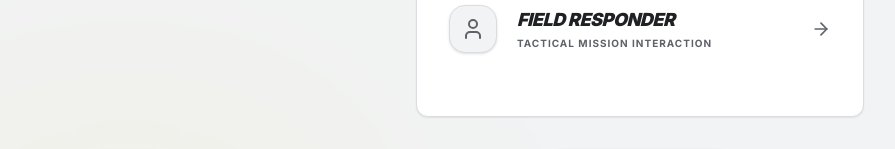
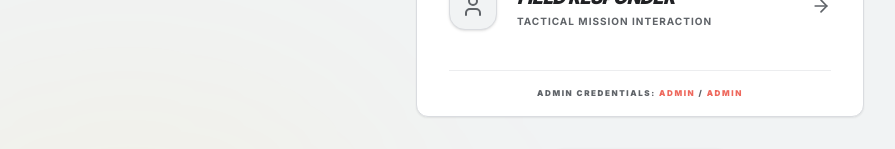
Before and after one commit to zain22972/GuardianLink, a React (Vite) app: page /login in a window 1280 px wide. Shown: the part 474-623 px from the top of the page, without its empty margins (0-895 px from the left). Built offline with nearby package versions, Linux system fonts and the light colour scheme; no server answers.

Commit message:
docs: add admin credentials hint to login page

```diff
--- a/src/pages/Login.tsx
+++ b/src/pages/Login.tsx
@@ -104,6 +104,12 @@ export default function Login({ setRole, isDark, toggleTheme }: LoginProps) {
                 </div>
                 <ArrowRight size={20} className="text-muted-foreground group-hover:text-secondary group-hover:translate-x-1 transition-all" />
               </button>
+
+              <div className="pt-4 mt-2 border-t border-border/50 mx-6 text-center">
+                <p className="text-[8px] font-black uppercase tracking-[0.2em] text-muted-foreground">
+                  Admin Credentials: <span className="text-primary opacity-80">admin</span> / <span className="text-primary opacity-80">admin</span>
+                </p>
+              </div>
             </>
           ) : (
             <form onSubmit={handleAdminLogin} className="p-6 space-y-6 animate-in slide-in-from-right-4 duration-500">
@@ -138,6 +144,10 @@ export default function Login({ setRole, isDark, toggleTheme }: LoginProps) {
                         required
                      />
                   </div>
+               </div>
+
+               <div className="bg-primary/5 border border-primary/10 p-3 rounded-xl text-center">
+                  <p className="text-[9px] font-black text-primary uppercase tracking-widest opacity-70">Admin Protocol: admin / admin</p>
                </div>
 
                {error && (
```
